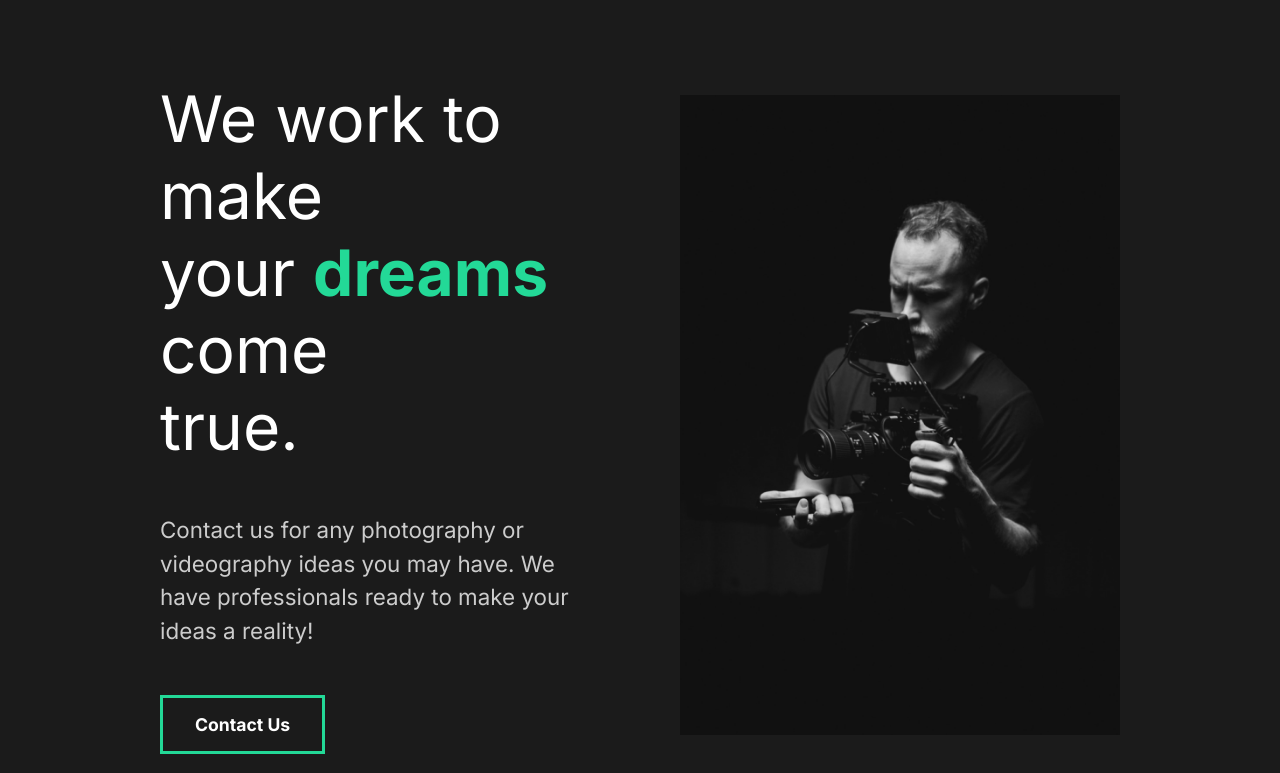
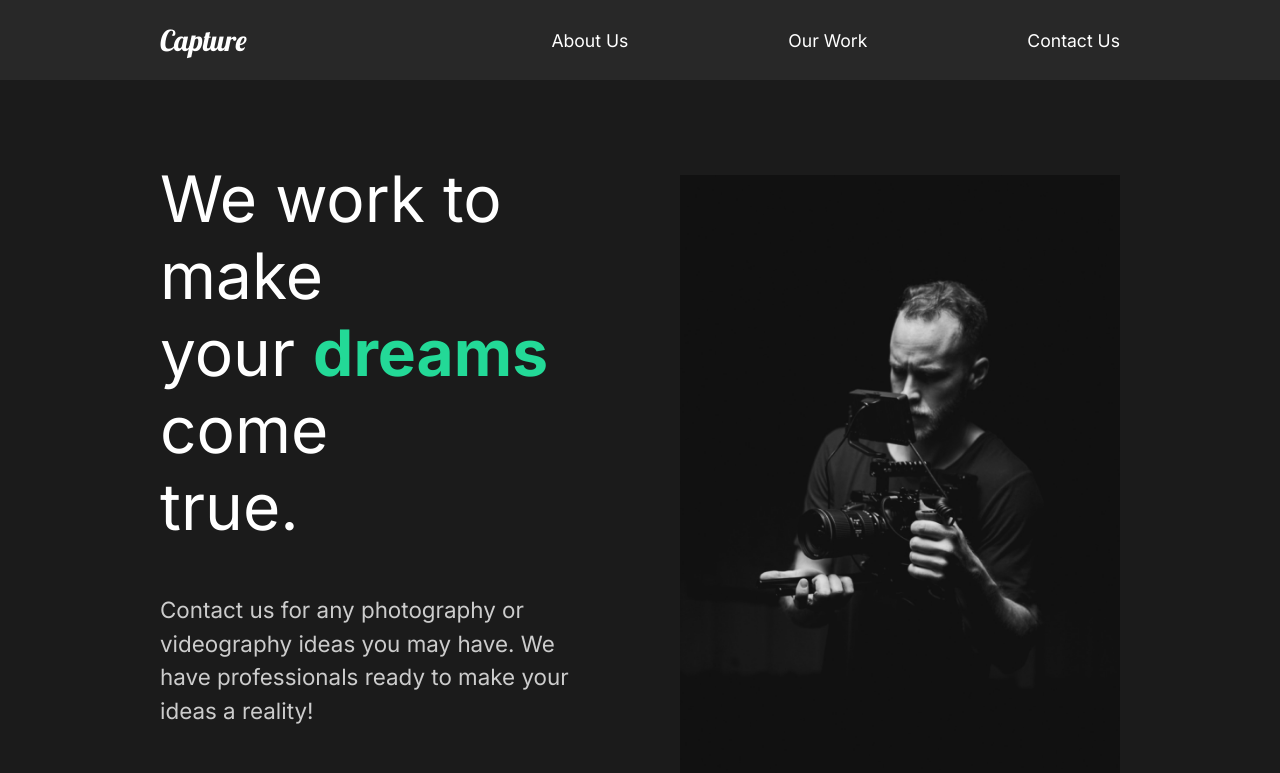
Before and after one commit to nikhilpatel87/InMotoApp, a React (Create React App) app in the folder capture/: page / in a window 1280 px wide. Shown: the top 773 px of the page. Built offline with nearby package versions, Linux system fonts and the light colour scheme.

Commit message:
6. Added Nav

```diff
--- a/capture/src/App.js
+++ b/capture/src/App.js
@@ -3,11 +3,13 @@
 import GlobalStyle from './components/GlobalStyle';
 //Import Pages
 import AboutUs from './pages/AboutUs';
+import Nav from './components/Nav';
 
 function App() {
 	return (
 		<div className='App'>
 			<GlobalStyle />
+			<Nav />
 			<AboutUs />
 		</div>
 	);
--- a/capture/src/components/FaqSection.js
+++ b/capture/src/components/FaqSection.js
@@ -79,9 +79,9 @@
 		padding: 3rem 0rem;
 		cursor: pointer;
 	}
-	.answer{
-		padding: 2rem 0rem:
-		p{
+	.answer {
+		padding: 2rem 0rem;
+		p {
 			padding: 1rem 0rem;
 		}
 	}
--- /dev/null
+++ b/capture/src/components/Nav.js
@@ -0,0 +1,55 @@
+import React from 'react';
+import styled from 'styled-components';
+
+const Nav = () => {
+	return (
+		<StyledNav>
+			<h1>
+				<a id='logo' href='#'>
+					Capture
+				</a>
+			</h1>
+			<ul>
+				<li>
+					<a href='#'>About Us</a>
+				</li>
+				<li>
+					<a href='#'>Our Work</a>
+				</li>
+				<li>
+					<a href='#'>Contact Us</a>
+				</li>
+			</ul>
+		</StyledNav>
+	);
+};
+
+//keep stylled component outside of component function or it will re-render the styles every time component renders
+const StyledNav = styled.nav`
+	min-height: 10vh;
+	display: flex;
+	margin: auto;
+	justify-content: space-between;
+	align-items: center;
+	padding: 1rem 10rem;
+	background: #282828;
+	a {
+		color: white;
+		text-decoration: none;
+	}
+	ul {
+		display: flex;
+		list-style: none;
+	}
+	#logo {
+		font-size: 1.8rem;
+		font-family: 'Lobster', cursive;
+		font-weight: lighter;
+	}
+	li {
+		padding-left: 10rem;
+		position: relative;
+	}
+`;
+
+export default Nav;
```
Also changed, not shown: 1 other file (tests, documents, lock files or other folders).
